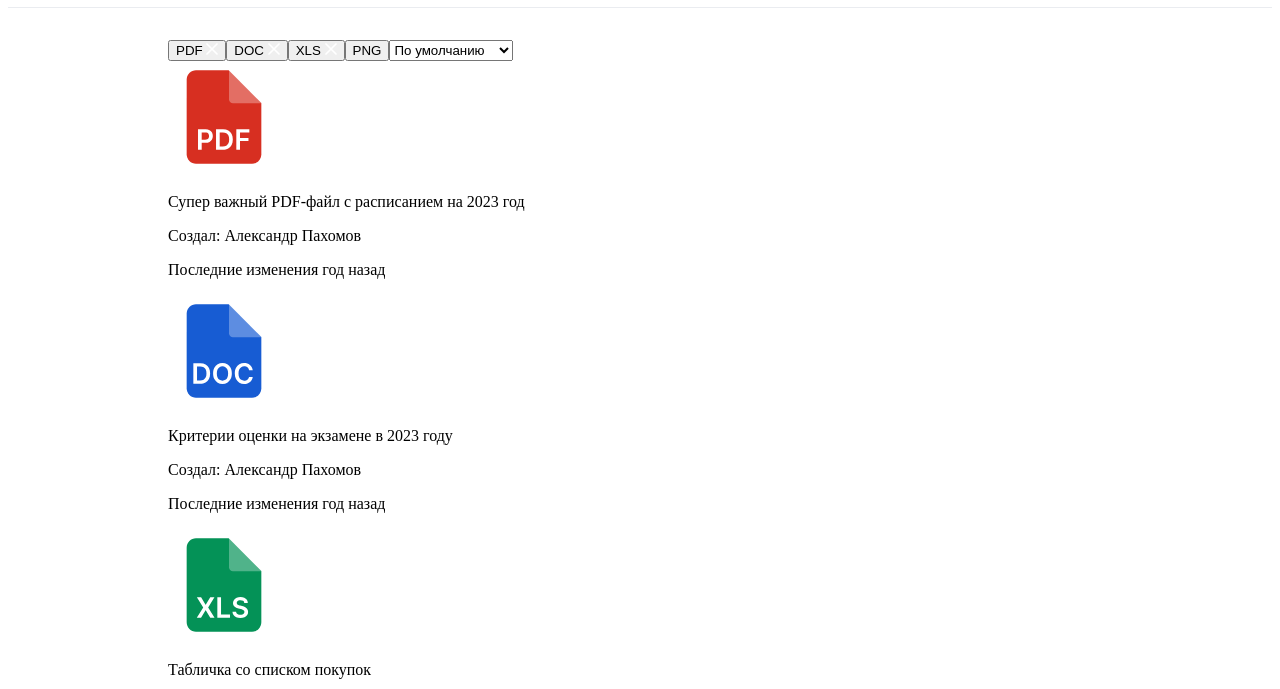
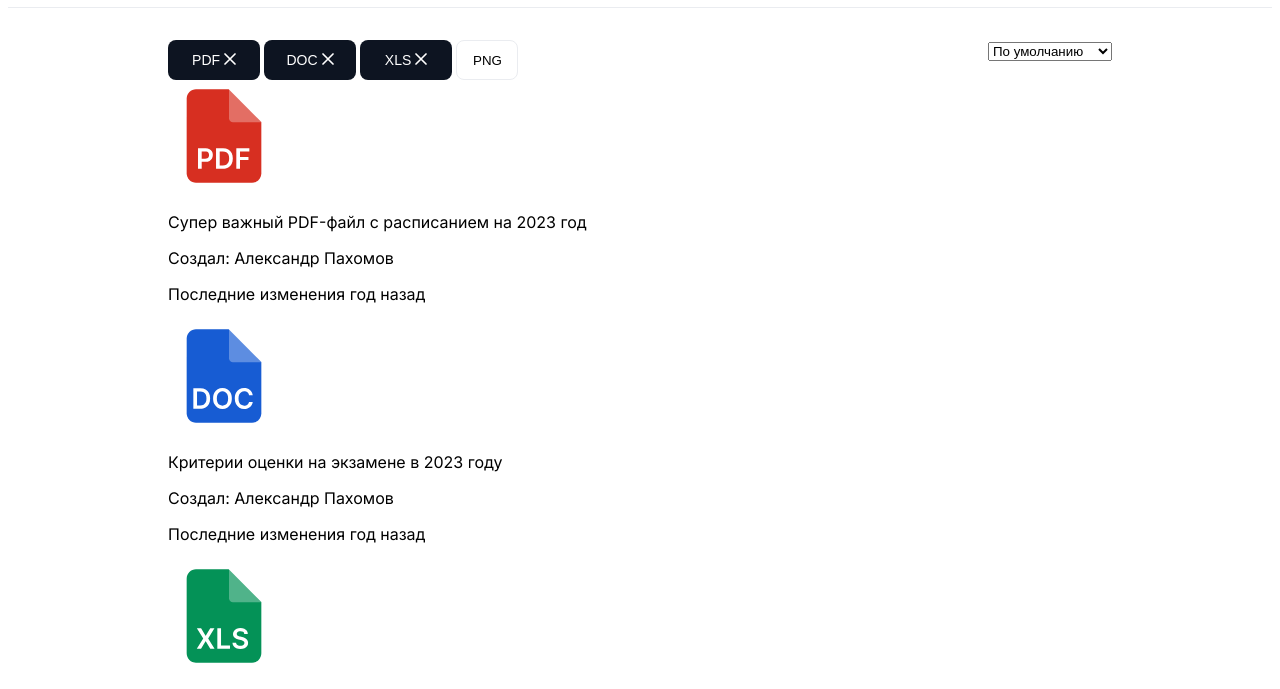
Before and after one commit to Cblp123/frontENDlabs, a plain HTML site: page lab23/index.html in a window 1280 px wide. Shown: the part 101-790 px from the top of the page. Drawn offline with Linux system fonts and the light colour scheme.

Commit message:
5th commit

```diff
--- a/lab23/index.html
+++ b/lab23/index.html
@@ -52,35 +52,39 @@
 
     <main>
         <div class="filters">
-            <button>
+            <div class="filters-buttons">
+                <button class="choice">
                     PDF
                     <svg width="12" height="12" viewBox="0 0 12 12" fill="none" xmlns="http://www.w3.org/2000/svg">
                         <path d="M11 1L1 11M1 1L11 11" stroke="white" stroke-width="1.67" stroke-linecap="round" stroke-linejoin="round"/>
                     </svg>
                 </button>
-            <button>
+                <button class="choice">
                     DOC
                     <svg width="12" height="12" viewBox="0 0 12 12" fill="none" xmlns="http://www.w3.org/2000/svg">
                         <path d="M11 1L1 11M1 1L11 11" stroke="white" stroke-width="1.67" stroke-linecap="round" stroke-linejoin="round"/>
                     </svg>
                 </button>
-            <button>
+                <button class="choice">
                     XLS
                     <svg width="12" height="12" viewBox="0 0 12 12" fill="none" xmlns="http://www.w3.org/2000/svg">
                         <path d="M11 1L1 11M1 1L11 11" stroke="white" stroke-width="1.67" stroke-linecap="round" stroke-linejoin="round"/>
                     </svg>
                 </button>
-            <button>
+                <button class="not-choice">
                     PNG
                 </button>
-            <select name="filter" id="filter-select">
+            </div>
+            <div class="filter-select">
+                <select name="filter">
                     <option value="По умолчанию">По умолчанию</option>
                     <option value="Сначала новые">Сначала новые</option>
                     <option value="Сначала старые">Сначала старые</option>
                 </select>
             </div>
+        </div>
         <div class="files">
-            <div class="file-pdf">
+            <div>
                 <svg width="112" height="112" viewBox="0 0 112 112" fill="none" xmlns="http://www.w3.org/2000/svg">
                     <path d="M60.6666 9.33334H28C25.5246 9.33334 23.1506 10.3167 21.4003 12.067C19.65 13.8174 18.6666 16.1913 18.6666 18.6667V93.3333C18.6666 95.8087 19.65 98.1827 21.4003 99.933C23.1506 101.683 25.5246 102.667 28 102.667H84C86.4753 102.667 88.8493 101.683 90.5996 99.933C92.35 98.1827 93.3333 95.8087 93.3333 93.3333V42L60.6666 9.33334Z" fill="#D72F21"/>
                     <path opacity="0.3" d="M60.9766 9.5817V38.2484C60.9766 40.4575 62.7674 42.2484 64.9766 42.2484H93.6432" fill="white"/>
@@ -92,7 +96,7 @@
                 <p class="description-file-author">Создал: <span>Александр Пахомов</span></p>
                 <p class="description-file-edit">Последние изменения год назад</p>
             </div>
-            <div class="file-doc">
+            <div>
                 <svg width="112" height="112" viewBox="0 0 112 112" fill="none" xmlns="http://www.w3.org/2000/svg">
                     <path d="M60.6666 9.33334H28C25.5246 9.33334 23.1506 10.3167 21.4003 12.067C19.65 13.8174 18.6666 16.1913 18.6666 18.6667V93.3333C18.6666 95.8087 19.65 98.1827 21.4003 99.933C23.1506 101.683 25.5246 102.667 28 102.667H84C86.4753 102.667 88.8493 101.683 90.5996 99.933C92.35 98.1827 93.3333 95.8087 93.3333 93.3333V42L60.6666 9.33334Z" fill="#175CD3"/>
                     <path opacity="0.3" d="M60.9766 9.5817V38.2484C60.9766 40.4575 62.7674 42.2484 64.9766 42.2484H93.6432" fill="white"/>
@@ -104,7 +108,7 @@
                 <p class="description-file-author">Создал: <span>Александр Пахомов</span></p>
                 <p class="description-file-edit">Последние изменения год назад</p>
             </div>
-            <div class="file-xls">
+            <div>
                 <svg width="112" height="112" viewBox="0 0 112 112" fill="none" xmlns="http://www.w3.org/2000/svg">
                     <path d="M60.6667 9.33334H28C25.5247 9.33334 23.1507 10.3167 21.4004 12.067C19.65 13.8174 18.6667 16.1913 18.6667 18.6667V93.3334C18.6667 95.8087 19.65 98.1827 21.4004 99.933C23.1507 101.683 25.5247 102.667 28 102.667H84C86.4754 102.667 88.8493 101.683 90.5997 99.933C92.35 98.1827 93.3334 95.8087 93.3334 93.3334V42L60.6667 9.33334Z" fill="#049257"/>
                     <path opacity="0.3" d="M60.9766 9.5817V38.2484C60.9766 40.4575 62.7674 42.2484 64.9766 42.2484H93.6432" fill="white"/>
@@ -116,7 +120,7 @@
                 <p class="description-file-author">Создал: <span>Александр Пахомов</span></p>
                 <p class="description-file-edit">Последние изменения год назад</p>
             </div>
-            <div class="file-png">
+            <div>
                 <svg width="112" height="112" viewBox="0 0 112 112" fill="none" xmlns="http://www.w3.org/2000/svg">
                     <path d="M60.6666 9.33333H28C25.5246 9.33333 23.1506 10.3167 21.4003 12.067C19.65 13.8173 18.6666 16.1913 18.6666 18.6667V93.3333C18.6666 95.8087 19.65 98.1827 21.4003 99.933C23.1506 101.683 25.5246 102.667 28 102.667H84C86.4753 102.667 88.8493 101.683 90.5996 99.933C92.35 98.1827 93.3333 95.8087 93.3333 93.3333V42L60.6666 9.33333Z" fill="#CB3798"/>
                     <path opacity="0.3" d="M60.9766 9.58171V38.2484C60.9766 40.4575 62.7674 42.2484 64.9766 42.2484H93.6432" fill="white"/>
--- a/lab23/style.css
+++ b/lab23/style.css
@@ -1,5 +1,8 @@
 main{
     margin: 32px 160px;
+}
+body{
+    font-family: Inter;
 }
 .container-header{
     display: flex;
@@ -20,7 +23,6 @@ main{
     align-items: center;
 }
 .variant p{
-    font-family: Inter;
     font-size: 24px;
     font-weight: 600;
     line-height: 32px;
@@ -33,8 +35,6 @@ main{
     align-items: center;
 }
 .categories p{
-
-    font-family: Inter;
     font-size: 16px;
     font-weight: 500;
     line-height: 24px;
@@ -53,6 +53,34 @@ main{
 }
 .filters{
     display: flex;
+    justify-content: space-between;
 
 }
-.
+.filters-buttons{
+    display: flex;
+    width: 350px;
+    justify-content: space-between;
+}
+
+.choice{
+    width: 92px;
+    height: 40px;
+    padding: 10px 16px 10px 16px;
+    gap: 8px;
+    border-radius: 8px;
+    opacity: 0px;
+    background-color: #0D1421;
+    border: none;
+    font-size: 14px;
+    color: white;
+}
+.not-choice{
+    width: 62px;
+    height: 40px;
+    padding: 10px 16px 10px 16px;
+    gap: 8px;
+    border-radius: 8px;
+    opacity: 0px;
+    border: 1px solid #EAECF0;
+    background-color: white;
+}
```
Lines whose indentation alone changed are shown as unchanged.
